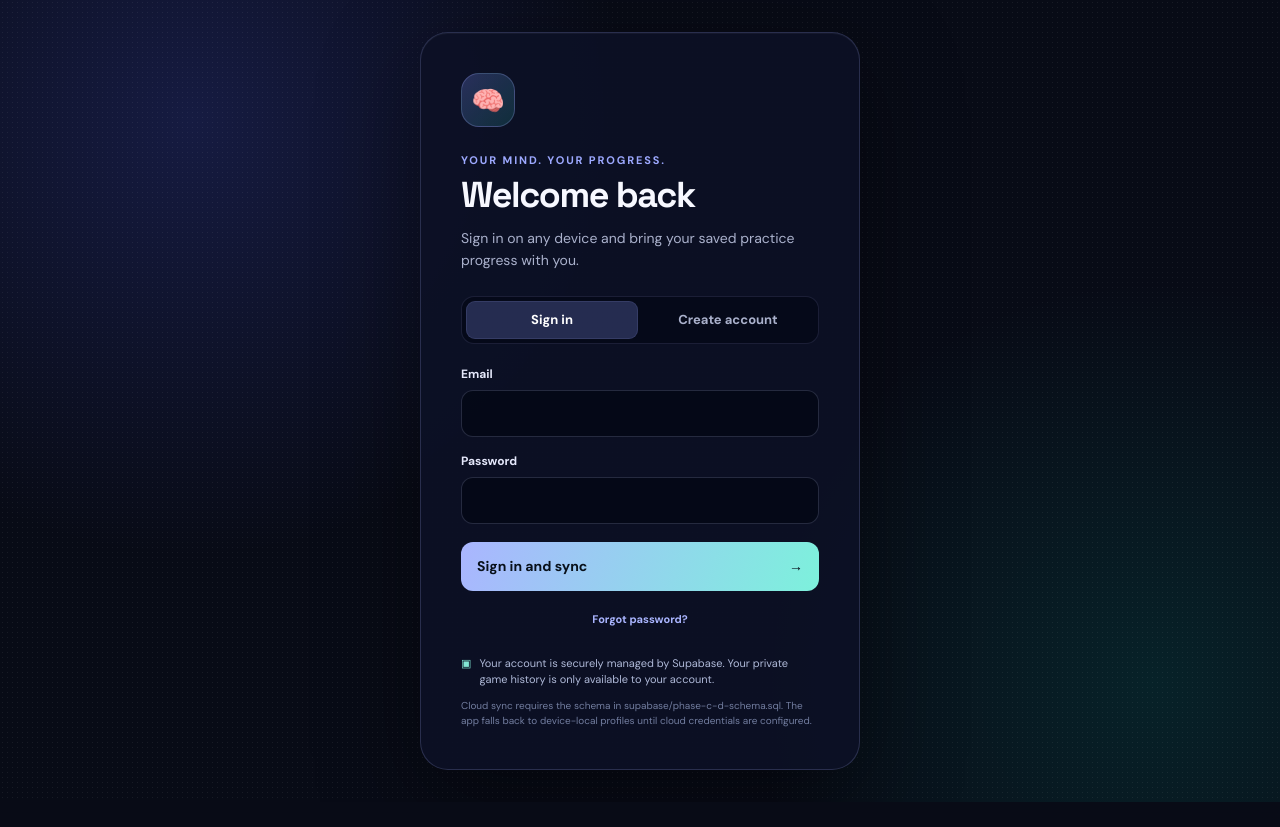
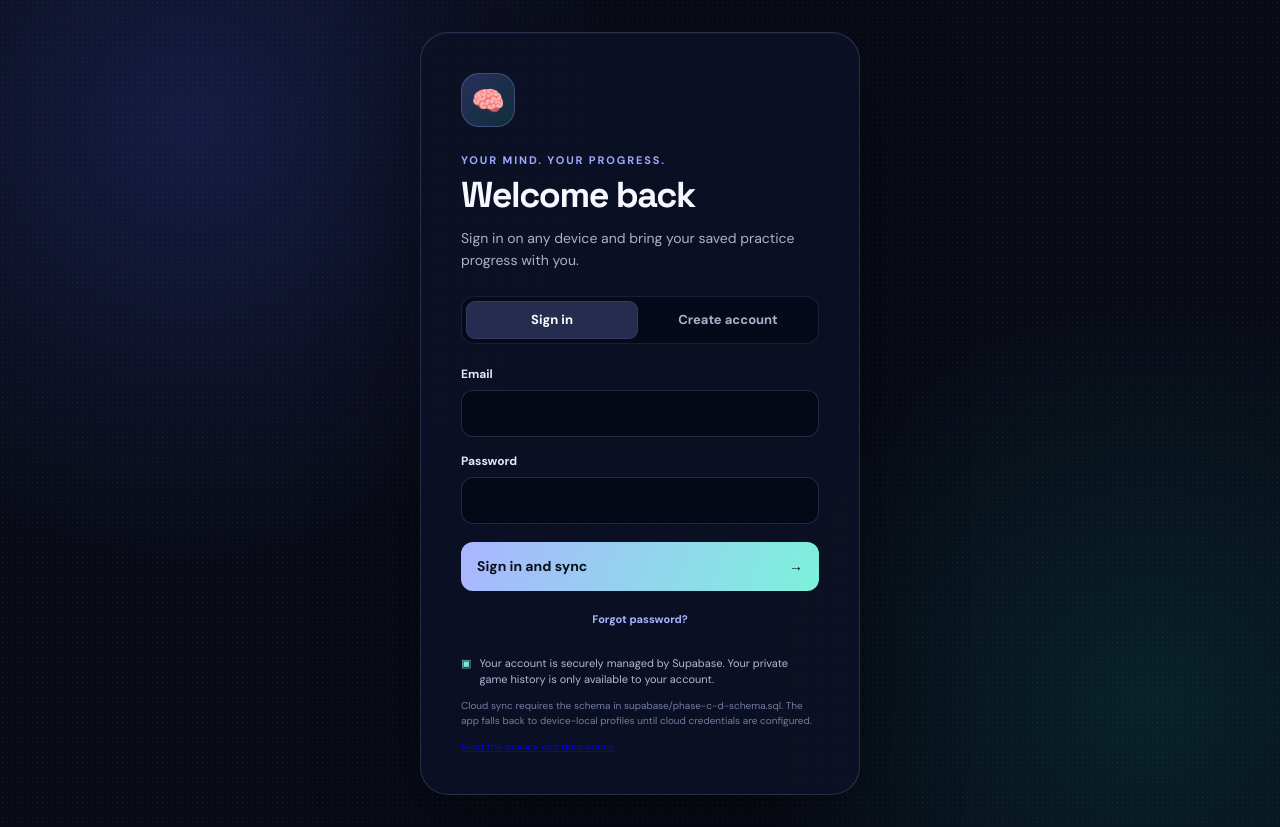
Before and after one commit to ayushydv1805/your-brain-is-lying, a React (Vite) app: page / in a window 1280 px wide. Before the commit the page ends 802 px from the top, so only its background shows below. Built offline with nearby package versions, Linux system fonts and the light colour scheme; no server answers.

Commit message:
Link privacy notice from cloud account sign-up

```diff
--- a/src/components/CloudAuthGate.jsx
+++ b/src/components/CloudAuthGate.jsx
@@ -494,6 +494,7 @@ export default function CloudAuthGate({ children }) {
         <button type="button" className="auth-link-button" onClick={() => { setScreen(recovery ? 'login' : 'forgot'); setError(''); setNotice(''); }}>{recovery ? 'Back to sign in' : 'Forgot password?'}</button>
         <p className="auth-privacy-note"><span aria-hidden="true">▣</span> Your account is securely managed by Supabase. Your private game history is only available to your account.</p>
         <p className="auth-security-note">Cloud sync requires the schema in supabase/phase-c-d-schema.sql. The app falls back to device-local profiles until cloud credentials are configured.</p>
+        <p className="auth-security-note"><a href="/privacy.html">Read the privacy and data notice</a></p>
       </section></main>
     );
   }
```
